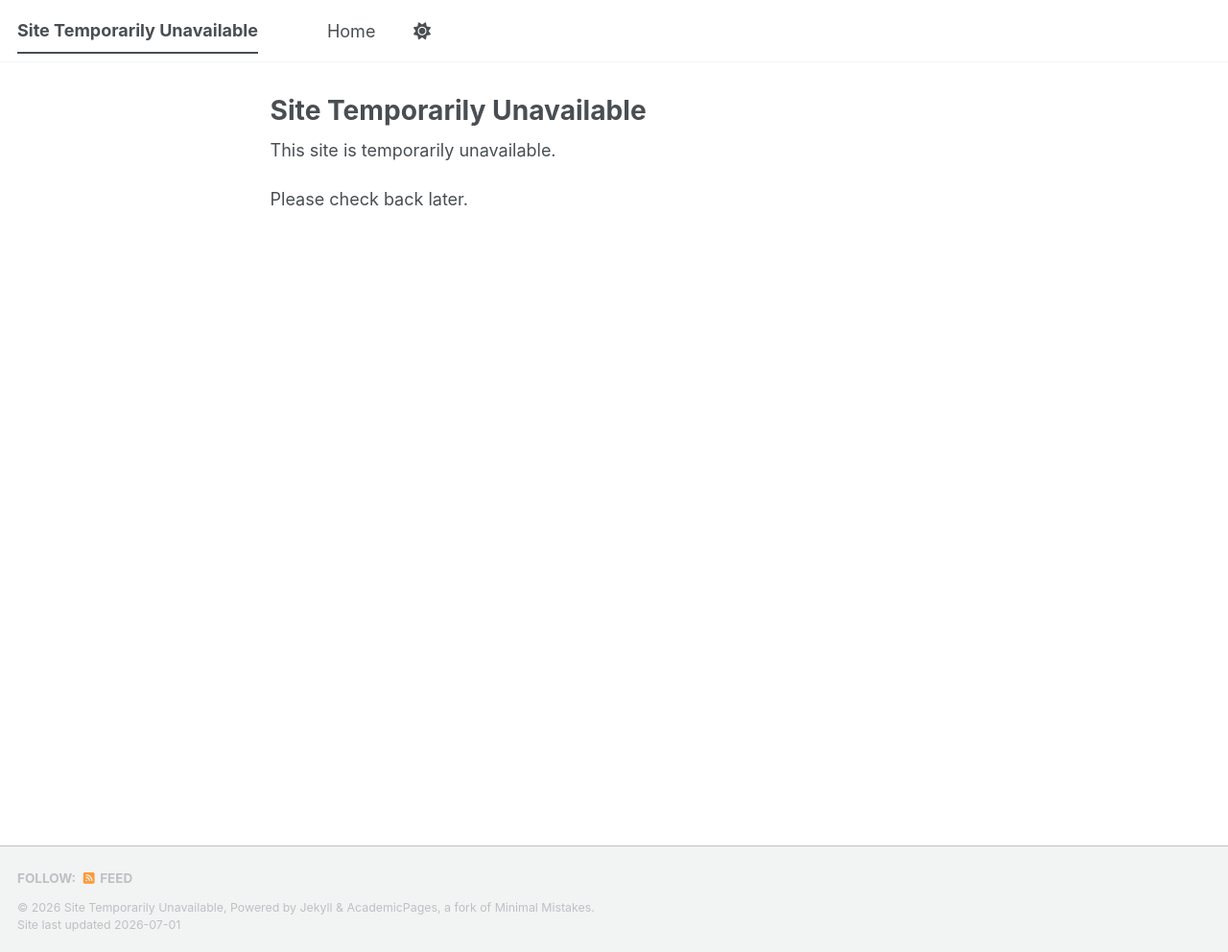
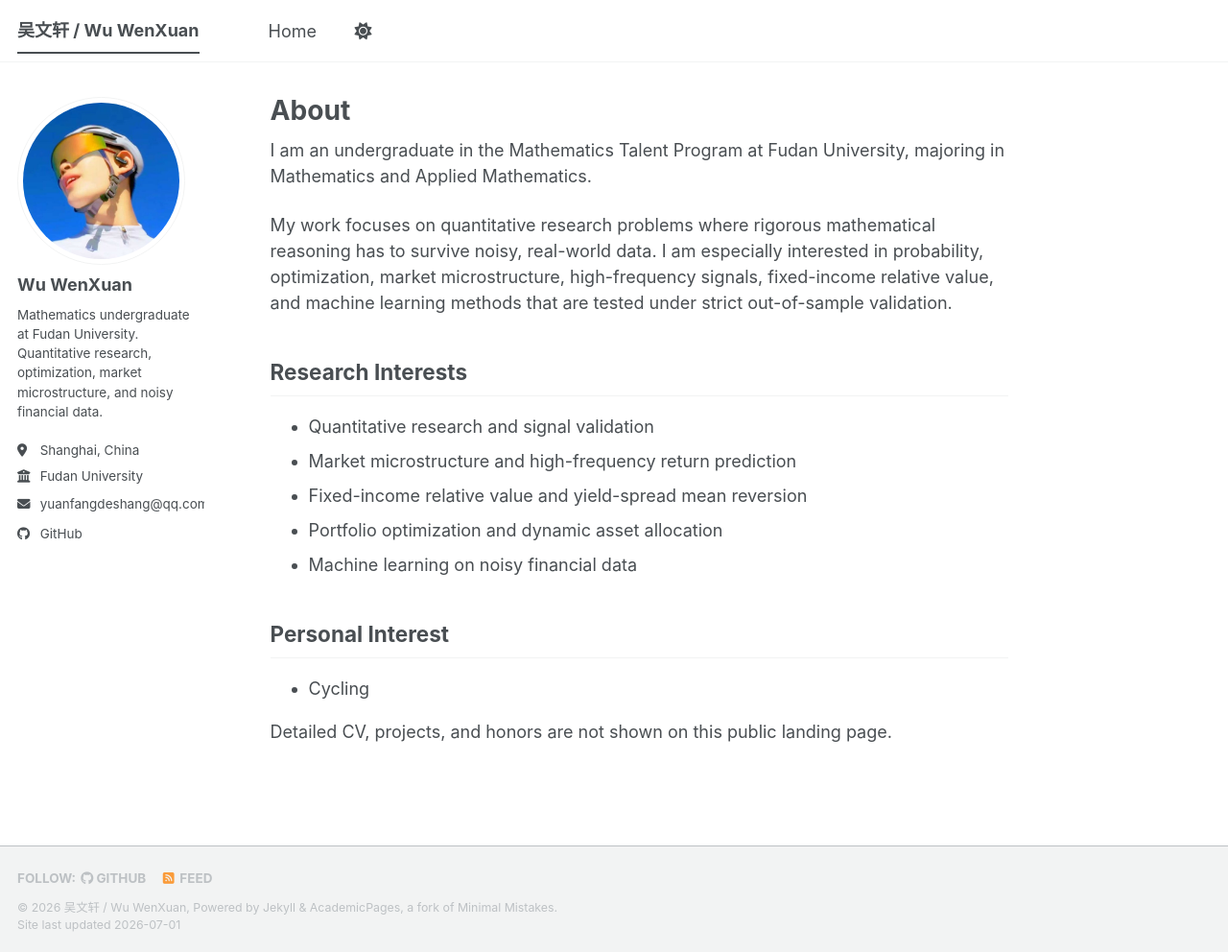
Before and after one commit to yuanfangdeshang/yuanfangdeshang.github.io, a Jekyll site: the page built from _pages/about.md, in a window 1280 px wide and 992 px high. Shown: the whole window at 96% size. Built offline with Jekyll 4.4.1, drawn with Linux system fonts in a browser that asks for light colours; a style sheet for code colours, icons or effects is not loaded.

Commit message:
Restore public landing page basics

```diff
--- a/_config.yml
+++ b/_config.yml
@@ -9,10 +9,10 @@
 # Basic Site Settings
 locale                   : "en-US"
 site_theme               : "default" # The available themes options are "default", "air", "sunrise", "mint", "dirt" and "contrast"
-title                    : "Site Temporarily Unavailable"
+title                    : "吴文轩 / Wu WenXuan"
 title_separator          : "-"
-name                     : &name "Site Temporarily Unavailable"
-description              : &description "This site is temporarily unavailable."
+name                     : &name "吴文轩 / Wu WenXuan"
+description              : &description "Fudan mathematics undergraduate focused on quantitative research, optimization, market microstructure, and noisy financial data."
 url                      : https://yuanfangdeshang.github.io # The base hostname & protocol for your site e.g. "https://[your GitHub username].github.io",
                                                            # or if you already have some other page hosted on Github then use "https://[your GitHub username].github.io/[Your Repo Name]"
 baseurl                  : "" # the subpath of your site, e.g. "/blog"
@@ -23,14 +23,14 @@ repository               : "yuanfangdeshang/yuanfangdeshang.github.io"
 #               Additional customization can be done by editing /_includes/author-profile.html
 author:
   # Biographic information
-  avatar           :
-  name             : "Site Temporarily Unavailable"
+  avatar           : "wx-profile-private.jpg"
+  name             : "Wu WenXuan"
   pronouns         : # example: "she/her"
-  bio              :
-  location         :
-  employer         :
+  bio              : "Mathematics undergraduate at Fudan University. Quantitative research, optimization, market microstructure, and noisy financial data."
+  location         : "Shanghai, China"
+  employer         : "Fudan University"
   uri              : # URL
-  email            :
+  email            : "yuanfangdeshang@qq.com"
 
   # Academic websites
   academia         : # URL
@@ -51,7 +51,7 @@ author:
   bitbucket        : # Username - Update with your username on the site
   codepen          : # Username
   dribbble         : # Username
-  github           :
+  github           : "yuanfangdeshang"
   kaggle           : # Username
   stackoverflow    : # User number or user number and name (i.e., use "1" or "1/jeff-atwood")
 
--- a/_pages/about.md
+++ b/_pages/about.md
@@ -1,12 +1,26 @@
 ---
 permalink: /
-title: "Site Temporarily Unavailable"
-author_profile: false
+title: "About"
+author_profile: true
 redirect_from:
   - /about/
   - /about.html
 ---
 
-This site is temporarily unavailable.
+I am an undergraduate in the Mathematics Talent Program at Fudan University, majoring in Mathematics and Applied Mathematics.
 
-Please check back later.
+My work focuses on quantitative research problems where rigorous mathematical reasoning has to survive noisy, real-world data. I am especially interested in probability, optimization, market microstructure, high-frequency signals, fixed-income relative value, and machine learning methods that are tested under strict out-of-sample validation.
+
+## Research Interests
+
+- Quantitative research and signal validation
+- Market microstructure and high-frequency return prediction
+- Fixed-income relative value and yield-spread mean reversion
+- Portfolio optimization and dynamic asset allocation
+- Machine learning on noisy financial data
+
+## Personal Interest
+
+- Cycling
+
+Detailed CV, projects, and honors are not shown on this public landing page.
```
